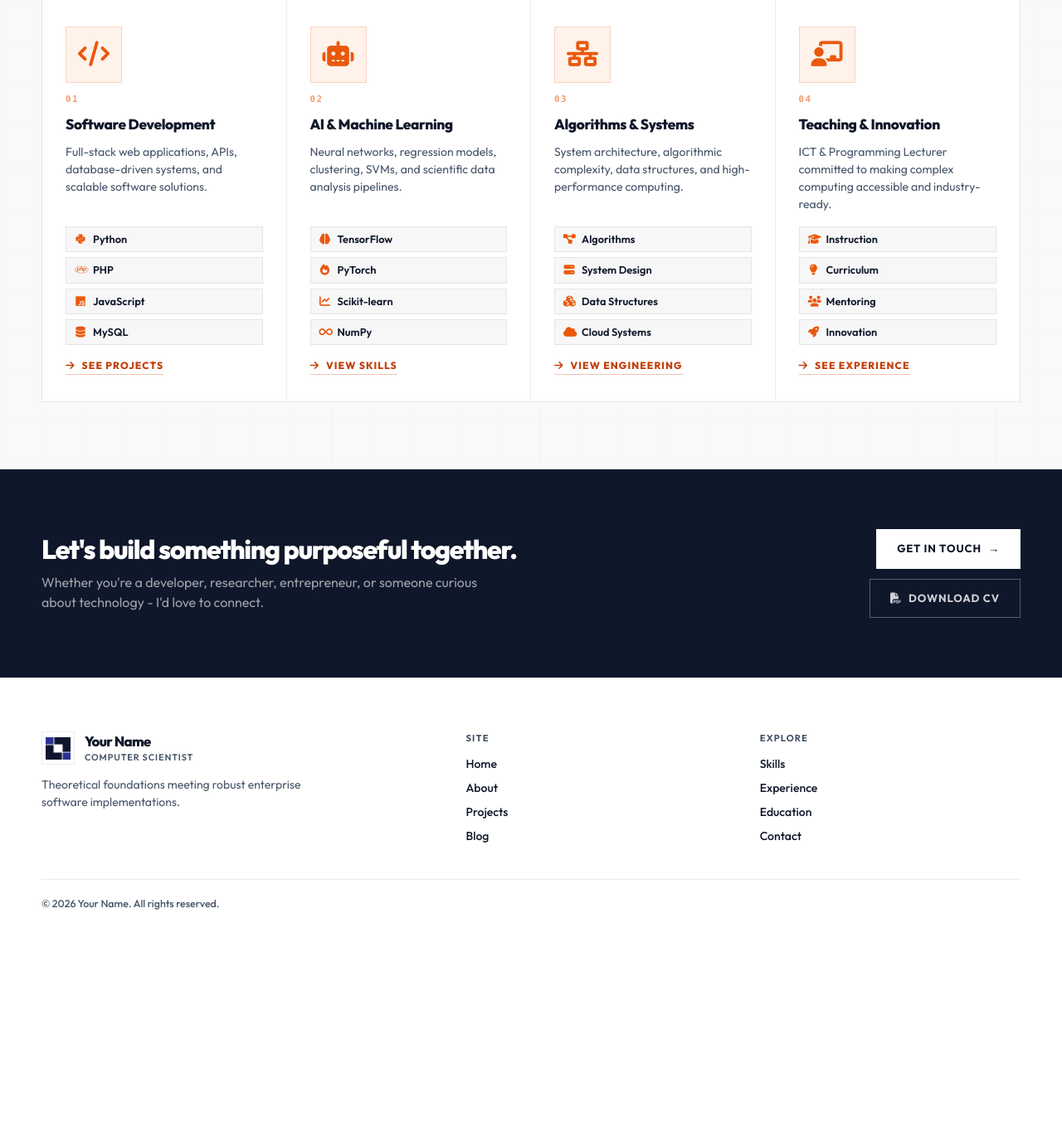
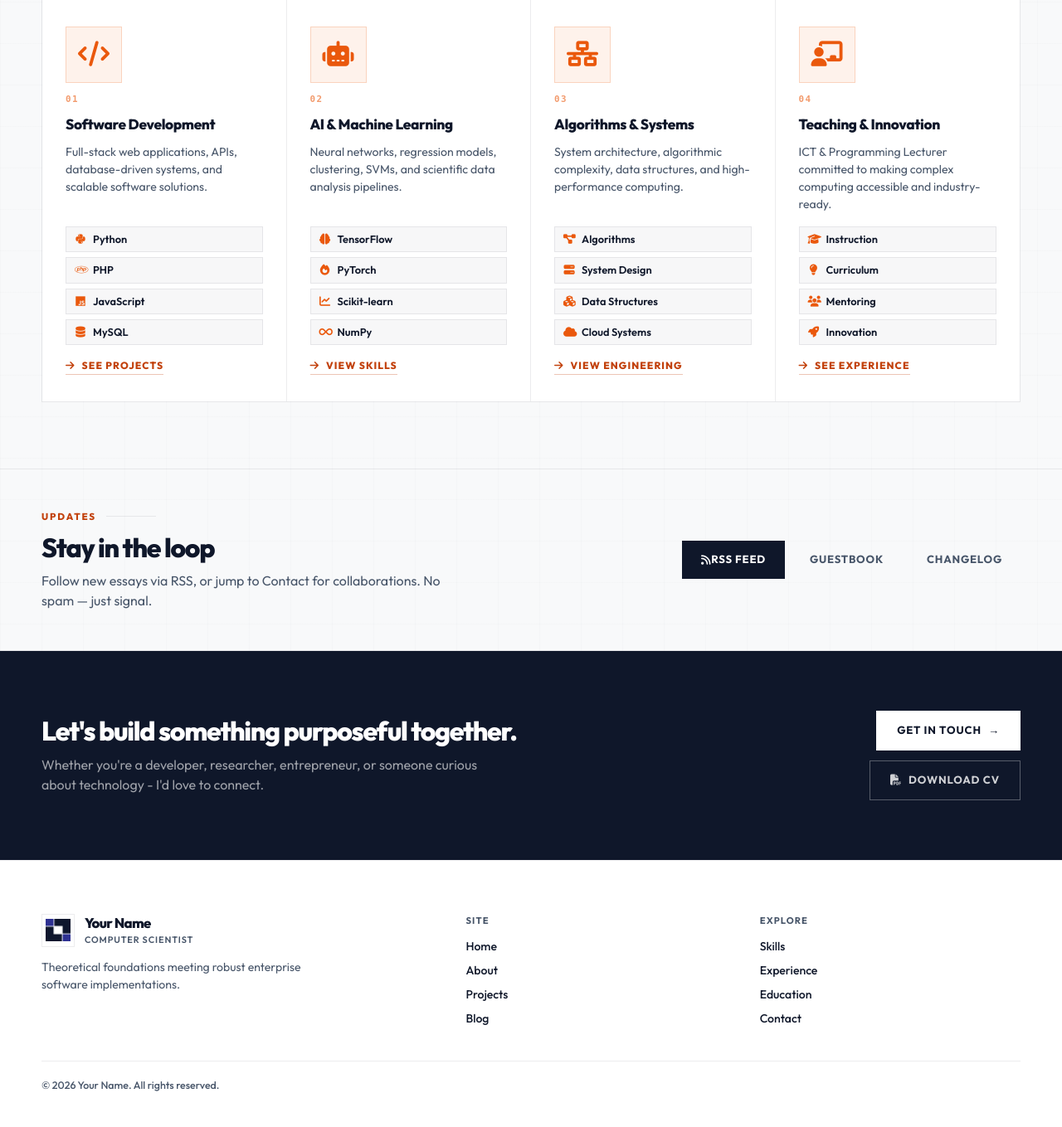
Before and after one commit to silatanui/tanuisila, a PHP site: page / in a window 1280 px wide. Shown: the part 2348-3707 px from the top of the page at 83% size. Before the commit the page ends 3445 px from the top, so only its background shows below. Run offline with PHP 8.4, Linux system fonts and the light colour scheme; data that the repository does not hold is empty.

Commit message:
feat(home): add updates strip with RSS, guestbook, and changelog
Give visitors clear ways to follow essays and site changes without a heavy email form.

Co-authored-by: Cursor <cursoragent@cursor.com>

```diff
--- a/public/index.php
+++ b/public/index.php
@@ -293,6 +293,24 @@ try {
         </a>
       </article>
 
+    </div>
+  </div>
+</section>
+
+<!-- ═══════════════════════════════════════════════════════════ -->
+<!-- NEWSLETTER / UPDATES CTA                                   -->
+<!-- ═══════════════════════════════════════════════════════════ -->
+<section class="hp-about" style="padding:48px 0;border-bottom:1px solid var(--light-gray);">
+  <div class="container" style="display:grid;grid-template-columns:1.2fr 0.8fr;gap:28px;align-items:center;">
+    <div>
+      <div class="hp-section-label"><span class="hp-section-label__text">Updates</span></div>
+      <h2 class="hp-about__heading" style="margin-bottom:10px;">Stay in the loop</h2>
+      <p style="margin:0;color:var(--muted);max-width:520px;line-height:1.5;">Follow new essays via RSS, or jump to Contact for collaborations. No spam — just signal.</p>
+    </div>
+    <div class="tool-actions" style="justify-content:flex-end;">
+      <a class="btn primary" href="<?php echo appUrl('feed.php'); ?>"><i class="fa-solid fa-rss"></i> RSS feed</a>
+      <a class="btn" href="<?php echo appUrl('guestbook.php'); ?>">Guestbook</a>
+      <a class="btn" href="<?php echo appUrl('changelog.php'); ?>">Changelog</a>
     </div>
   </div>
 </section>
```
